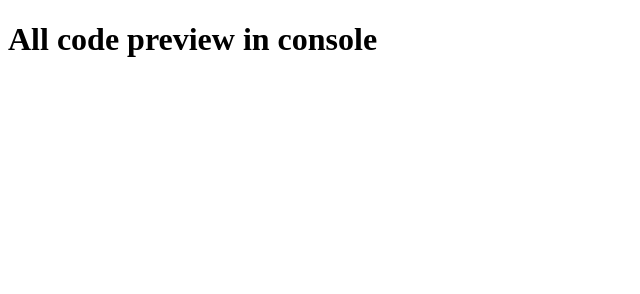
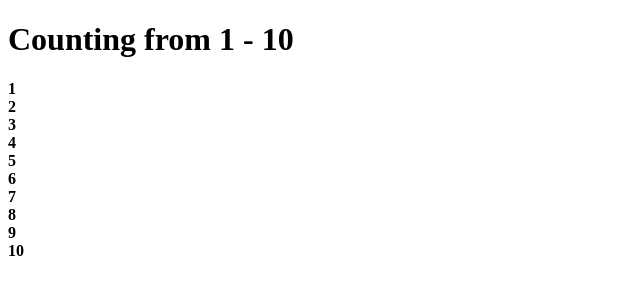
Before and after one commit to kaziErfan/loops, a plain HTML site: page index.html in a window 1280 px wide. Shown: the whole page, without its empty margins (0-640 px from the left). Drawn offline with Linux system fonts and the light colour scheme.

Commit message:
printing 1-10 with for loop

```diff
--- a/index.html
+++ b/index.html
@@ -6,8 +6,8 @@
     <title>JS Loops</title>
 </head>
 <body>
-    <h1>All code preview in console</h1>
-
+    <h1> Counting from 1 - 10</h1>
+    <h4 id="for10"></h4>
 
     <script src="/loop.js"></script>
 </body>
--- a/loop.js
+++ b/loop.js
@@ -1,3 +1,9 @@
+let elem = document.getElementById("for10");
+
+let result = "";
+
 for (let i = 1; i <= 10; i++){
     console.log(i);
+   result += i + '<br>';
 }
+elem.innerHTML = result;
```
